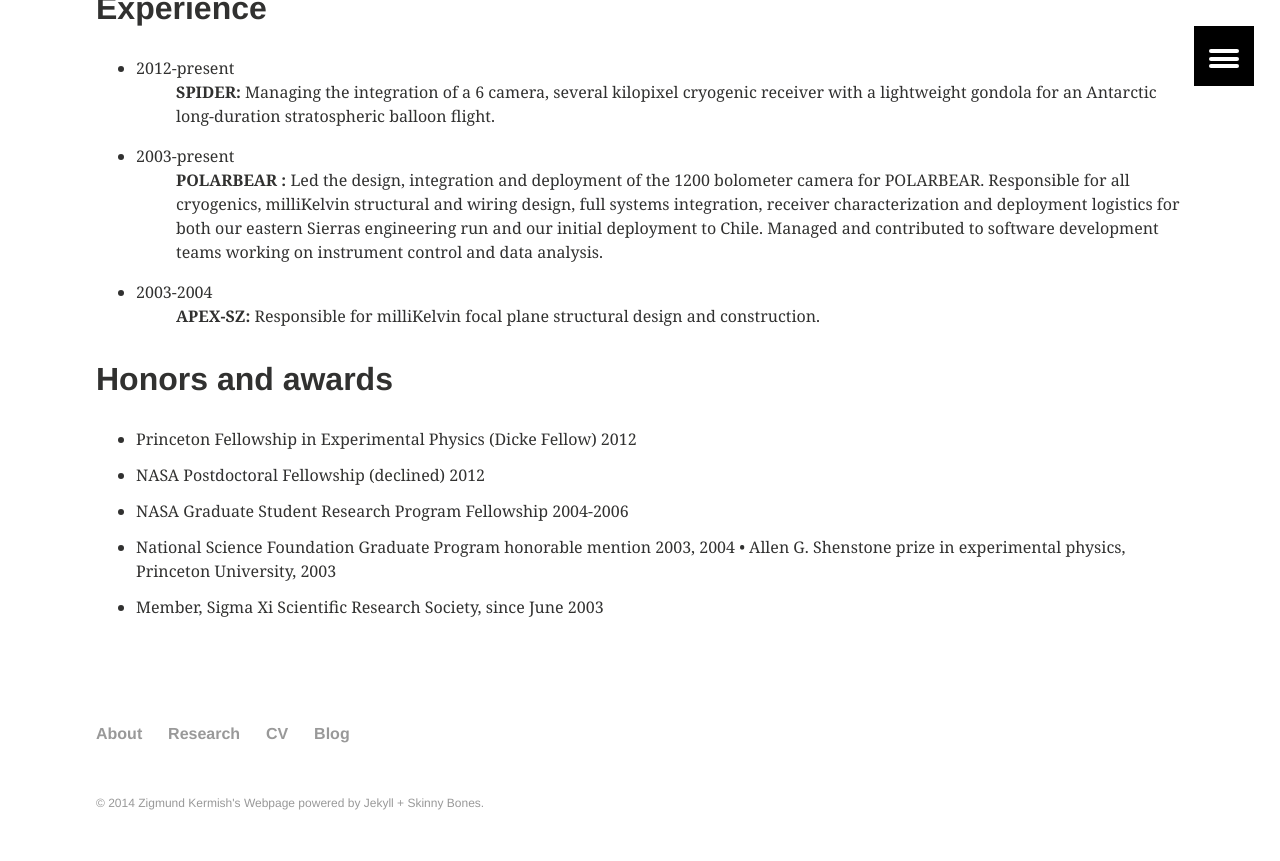
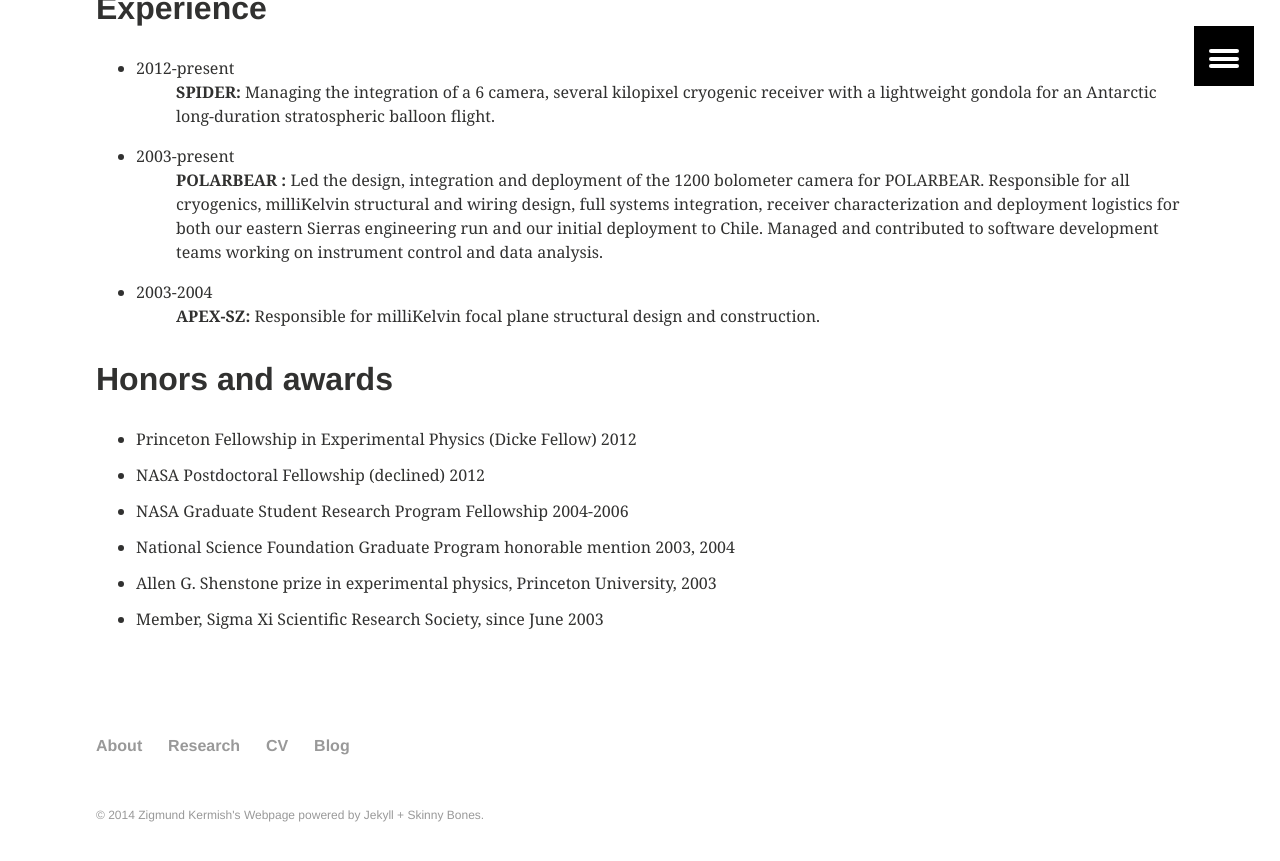
Before and after one commit to zkermish/zkermish.github.io, a Jekyll site: the page built from cv/index.md, in a window 1280 px wide and 900 px high, scrolled down 881 px. Shown: the top 861 px of the window. Built offline with Jekyll 4.4.1, drawn with Linux system fonts in a browser that asks for light colours.

Commit message:
Fixed missing carriage return in CV

```diff
--- a/cv/index.md
+++ b/cv/index.md
@@ -53,5 +53,6 @@ Honors and awards
 * Princeton Fellowship in Experimental Physics (Dicke Fellow) 2012
 * NASA Postdoctoral Fellowship (declined) 2012
 * NASA Graduate Student Research Program Fellowship 2004-2006
-* National Science Foundation Graduate Program honorable mention 2003, 2004 • Allen G. Shenstone prize in experimental physics, Princeton University, 2003
+* National Science Foundation Graduate Program honorable mention 2003, 2004
+* Allen G. Shenstone prize in experimental physics, Princeton University, 2003
 * Member, Sigma Xi Scientific Research Society, since June 2003
```
